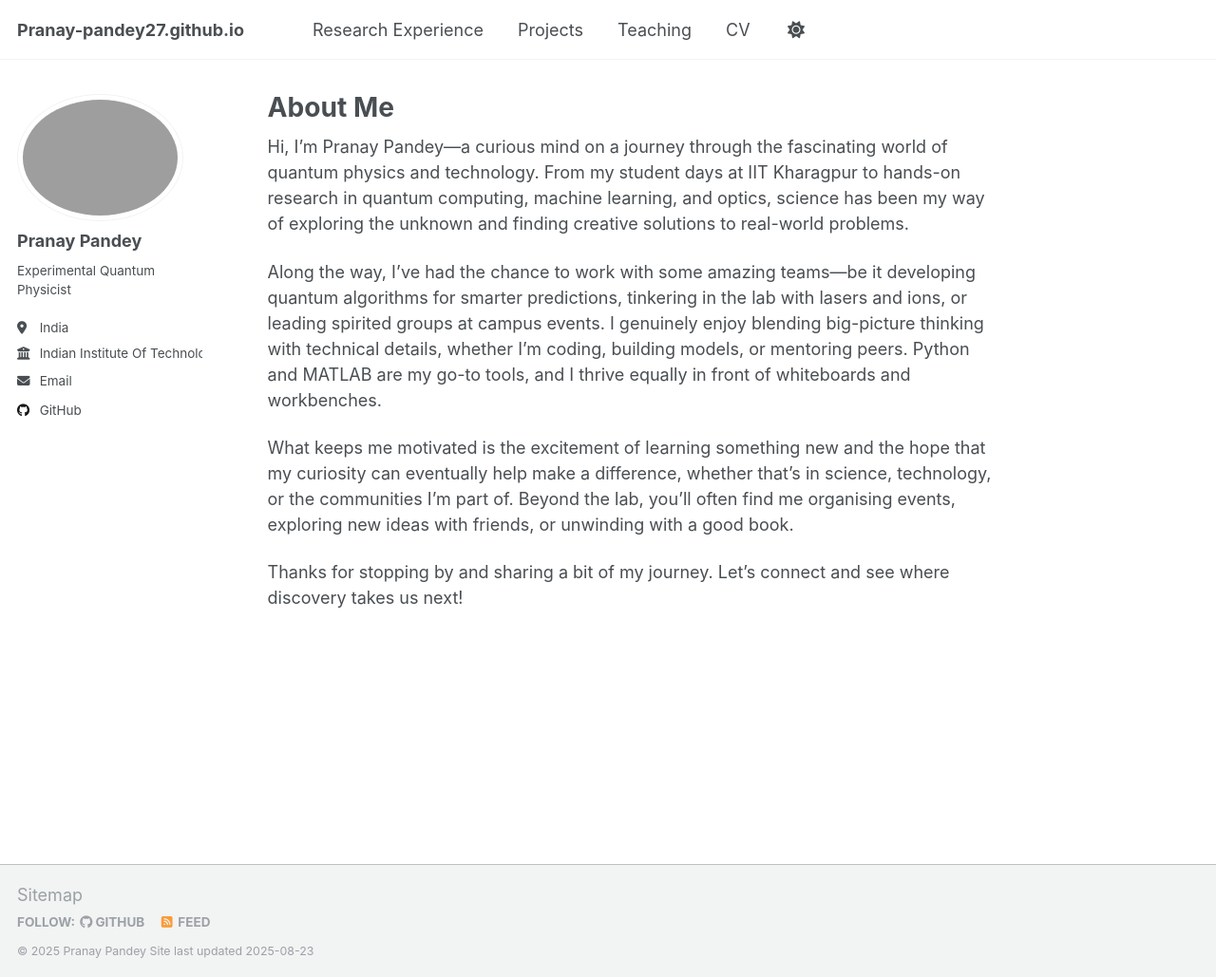
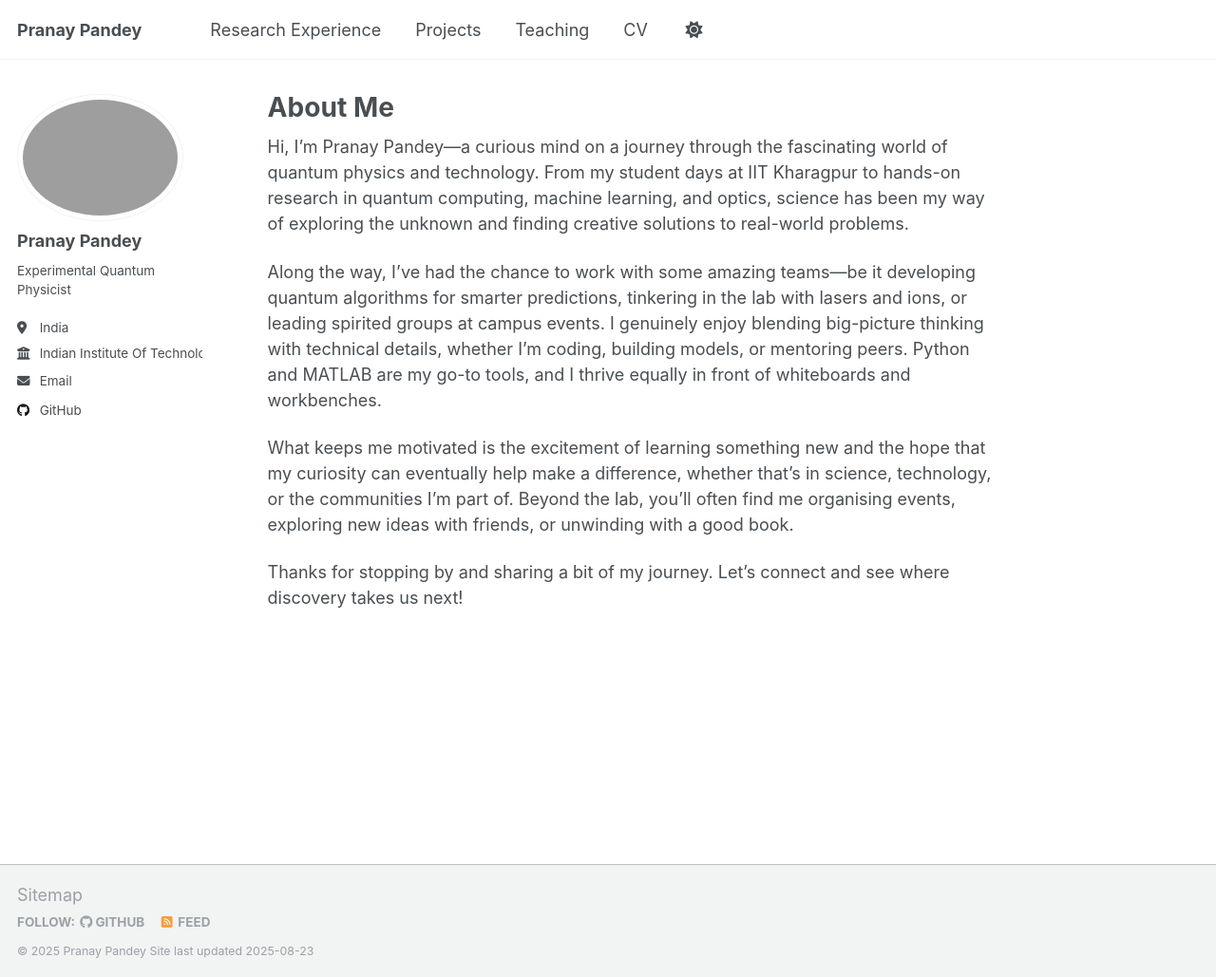
Before and after one commit to Pranay-pandey27/Pranay-pandey27.github.io, a Jekyll site: the page built from _pages/about.md, in a window 1280 px wide and 1029 px high. Shown: the whole window at 95% size. Built offline with Jekyll 4.4.1, drawn with Linux system fonts in a browser that asks for light colours; a script that is not in the unit is left out.

Commit message:
Update _config.yml

```diff
--- a/_config.yml
+++ b/_config.yml
@@ -9,7 +9,7 @@
 # Basic Site Settings
 locale                   : "en-US"
 site_theme               : "default"
-title                    : #
+title                    : "Pranay Pandey"
 title_separator          : "-"
 name                     : &name "Pranay Pandey"
 description              : &description "Experimental Quantum Physicist"
```
